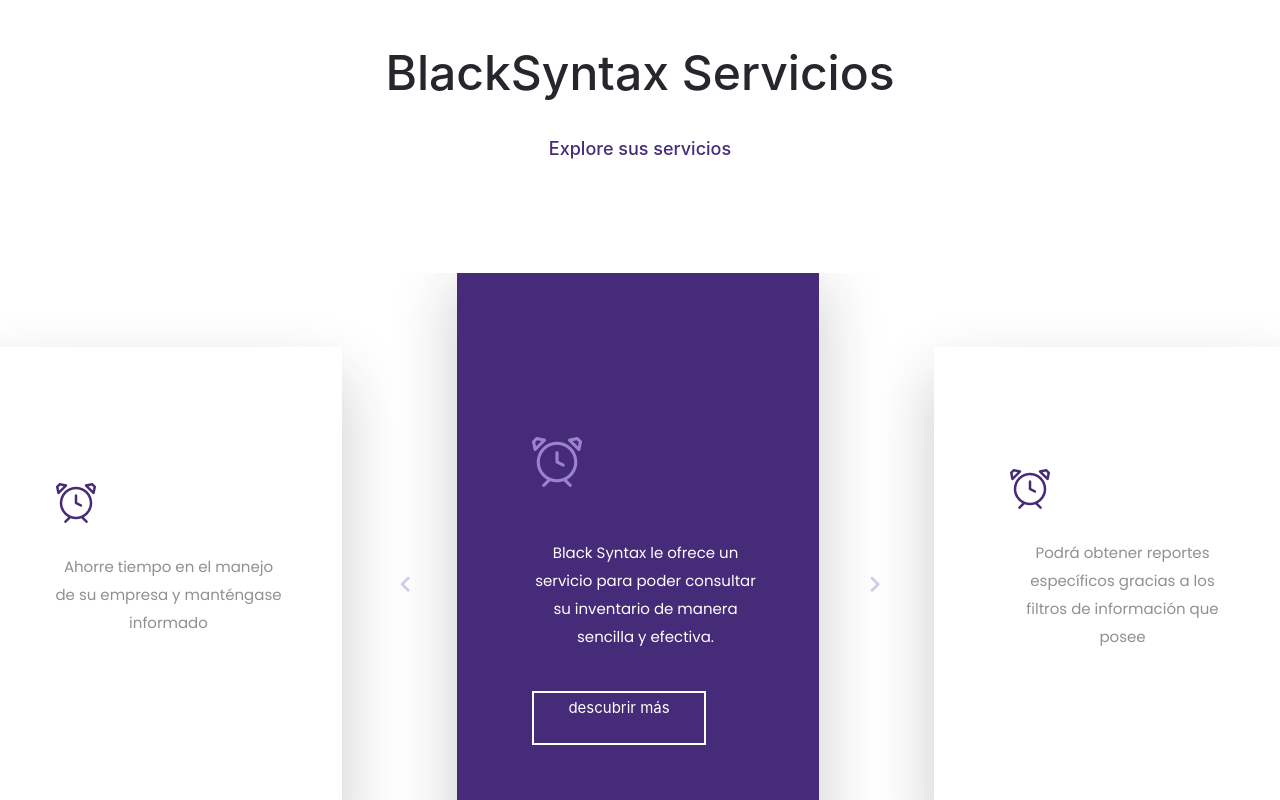
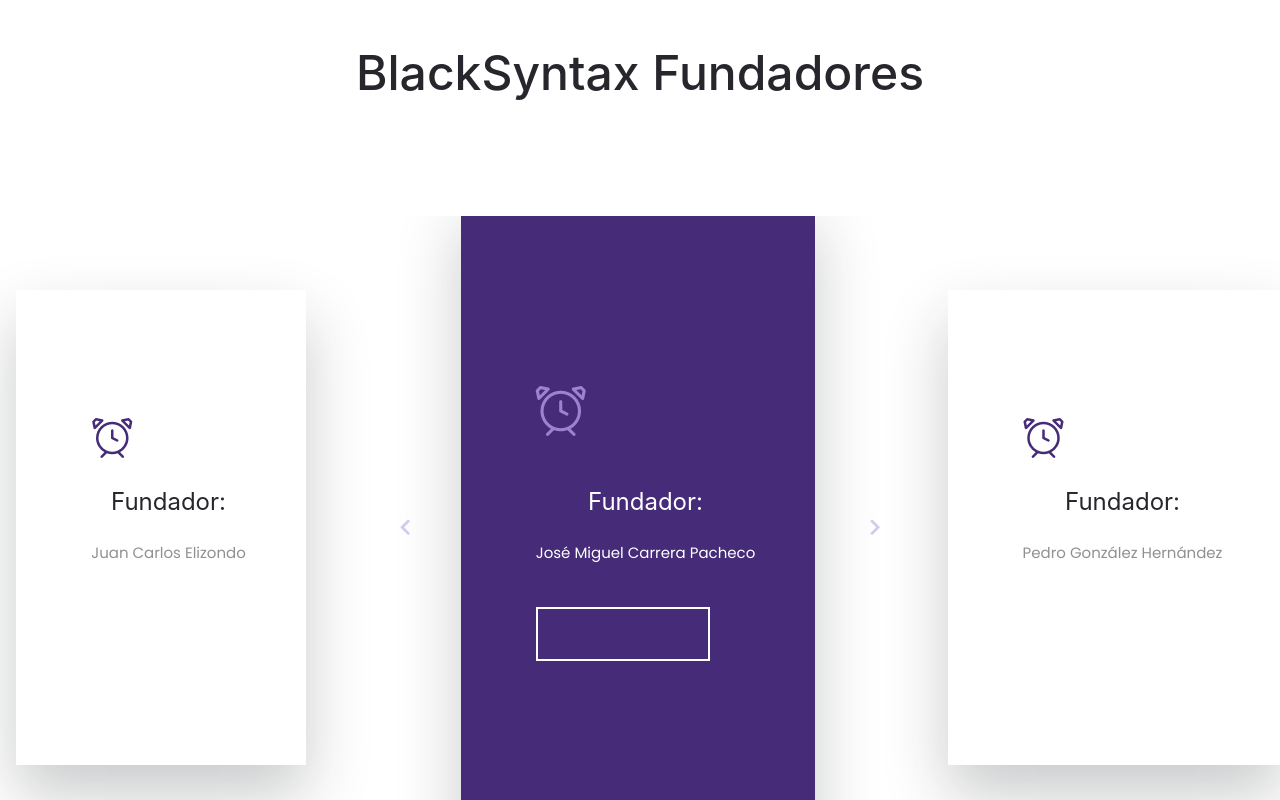
Before and after one commit to teokyo/blacksyntax, a React (Create React App) app in the folder blacksyntaxweb/: page / in a window 1280 px wide. Shown: the part 1760-2560 px from the top of the page. Built offline with nearby package versions, Linux system fonts and the light colour scheme.

Commit message:
cambios en master

```diff
--- a/blacksyntaxweb/src/Componentes/Services.js
+++ b/blacksyntaxweb/src/Componentes/Services.js
@@ -5,19 +5,20 @@
 
     ListaItem = [
         {
-            Titulo: '',
-            parrafo: 'Black Syntax le ofrece un servicio para poder consultar su inventario de manera sencilla y efectiva.',
-            boton:'descubrir más'
+            Titulo: 'Fundador:',
+            parrafo: 'José Miguel Carrera Pacheco',
         },
         {
-            Titulo: '',
-            parrafo: 'Podrá obtener reportes específicos gracias a los filtros de información que posee',
-            boton:'descubrir más'
+            Titulo: 'Fundador:',
+            parrafo: 'Pedro González Hernández',
         },
         {
-            Titulo: '',
-            parrafo: 'Ahorre tiempo en el manejo de su empresa y manténgase informado',
-            boton:'descubrir más'
+            Titulo: 'Fundador:',
+            parrafo: 'Geovanni Mejía Estrada',
+        },
+        {
+            Titulo: 'Fundador:',
+            parrafo: 'Juan Carlos Elizondo',
         }
     ];
     state = {
@@ -39,19 +40,18 @@
             <div style={{width:'100%', overflow:'hidden', marginLeft:'auto',marginRight:'auto'}} className="services">{/* Services */}
                 <div className="container">
                     <div className="row">
-                        <div className="col text-center">
-                            <div className="section_title">
-                                <h1>BlackSyntax Servicios</h1>
-                                <span>Explore sus servicios</span>
+                        <div className="col-sm-12 text-center">
+                            <div className="col-sm-12 section_title">
+                                <h1>BlackSyntax Fundadores</h1>
                             </div>
                         </div>
                     </div>
                 </div>
 
-                <div className="h_slider_container services_slider_container">
-                    <div className="service_slider_outer">
+                <div className="col-sm-12 h_slider_container services_slider_container">
+                    <div className=" service_slider_outer">
                         {/* Services Slider */}
-                        <div className="owl-carousel owl-theme services_slider">
+                        <div className=" owl-carousel owl-theme services_slider">
 
                         {ListaSlider}
 
```
